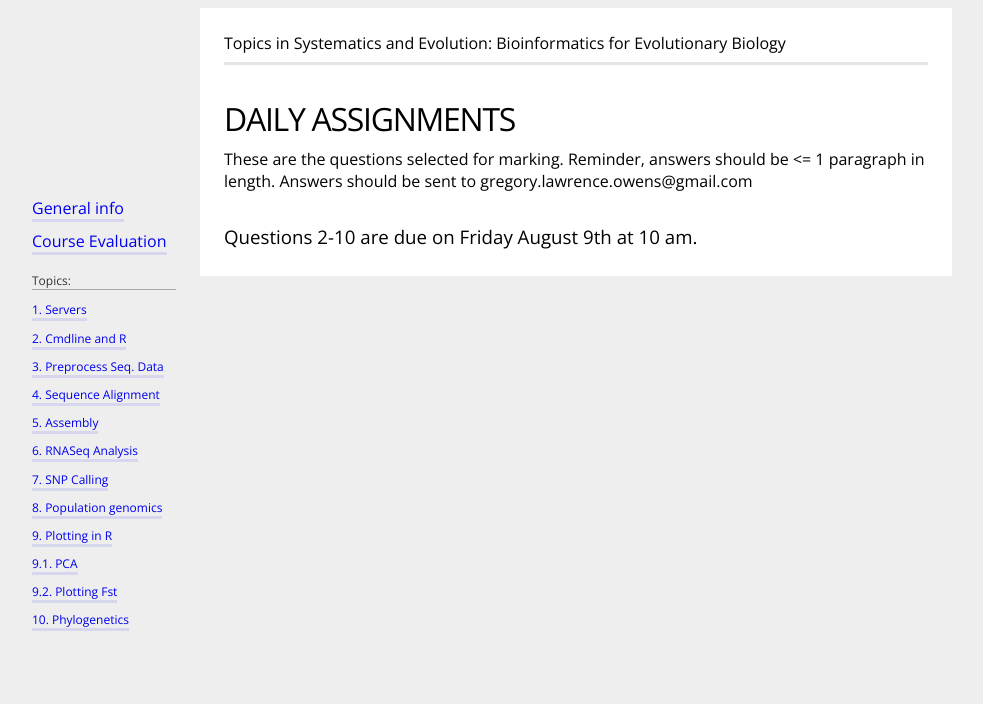
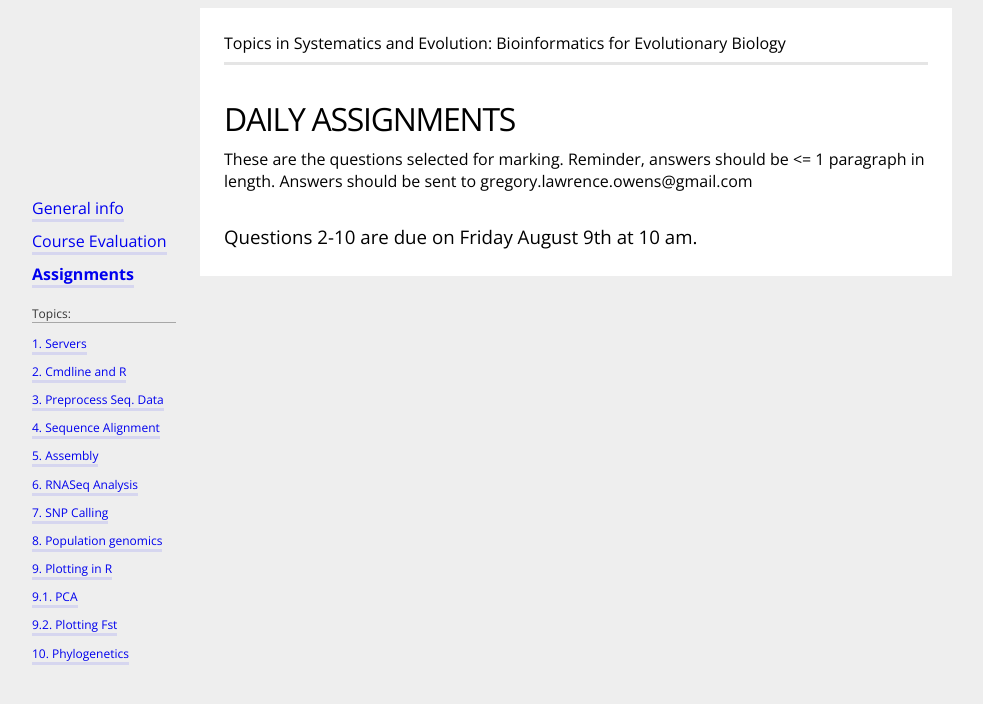
Before and after one commit to owensgl/biol525D, a Jekyll site: the page built from resources/daily_assignments.md, in a window 1280 px wide. Shown: the top 704 px of the page, without its empty margins (64-1047 px from the left). Built offline with Jekyll 4.4.1, drawn with Linux system fonts in a browser that asks for light colours; our own code applies the rules of GitHub Pages for plain Markdown files.

Commit message:
Update daily_assignments.md

```diff
--- a/resources/daily_assignments.md
+++ b/resources/daily_assignments.md
@@ -1,5 +1,8 @@
 ---
 title: Daily Assignments
+menuItem: Assignments
+layout: page
+menuPosition: 3
 ---
 
 These are the questions selected for marking. Reminder, answers should be <= 1 paragraph in length.
```
